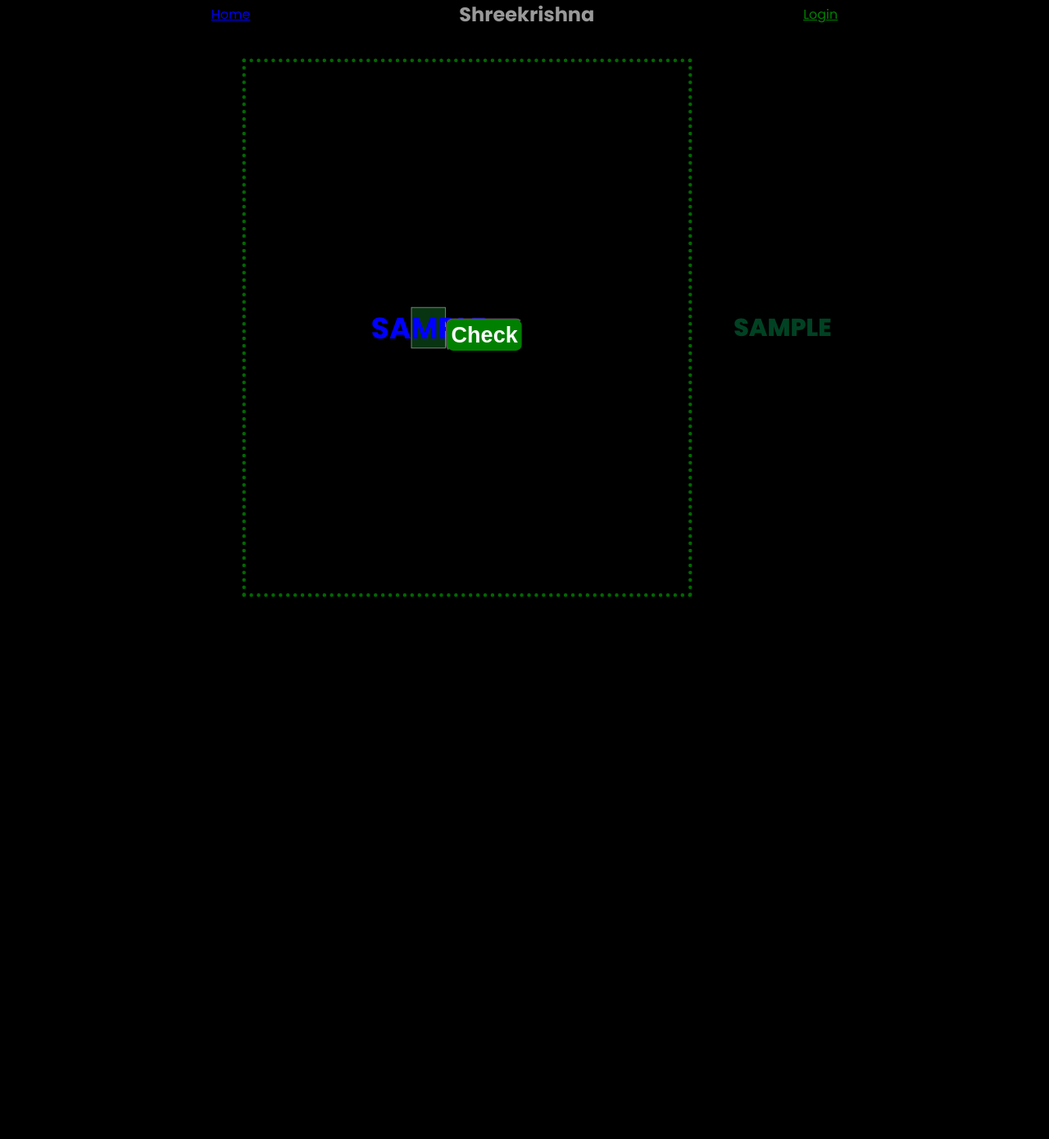
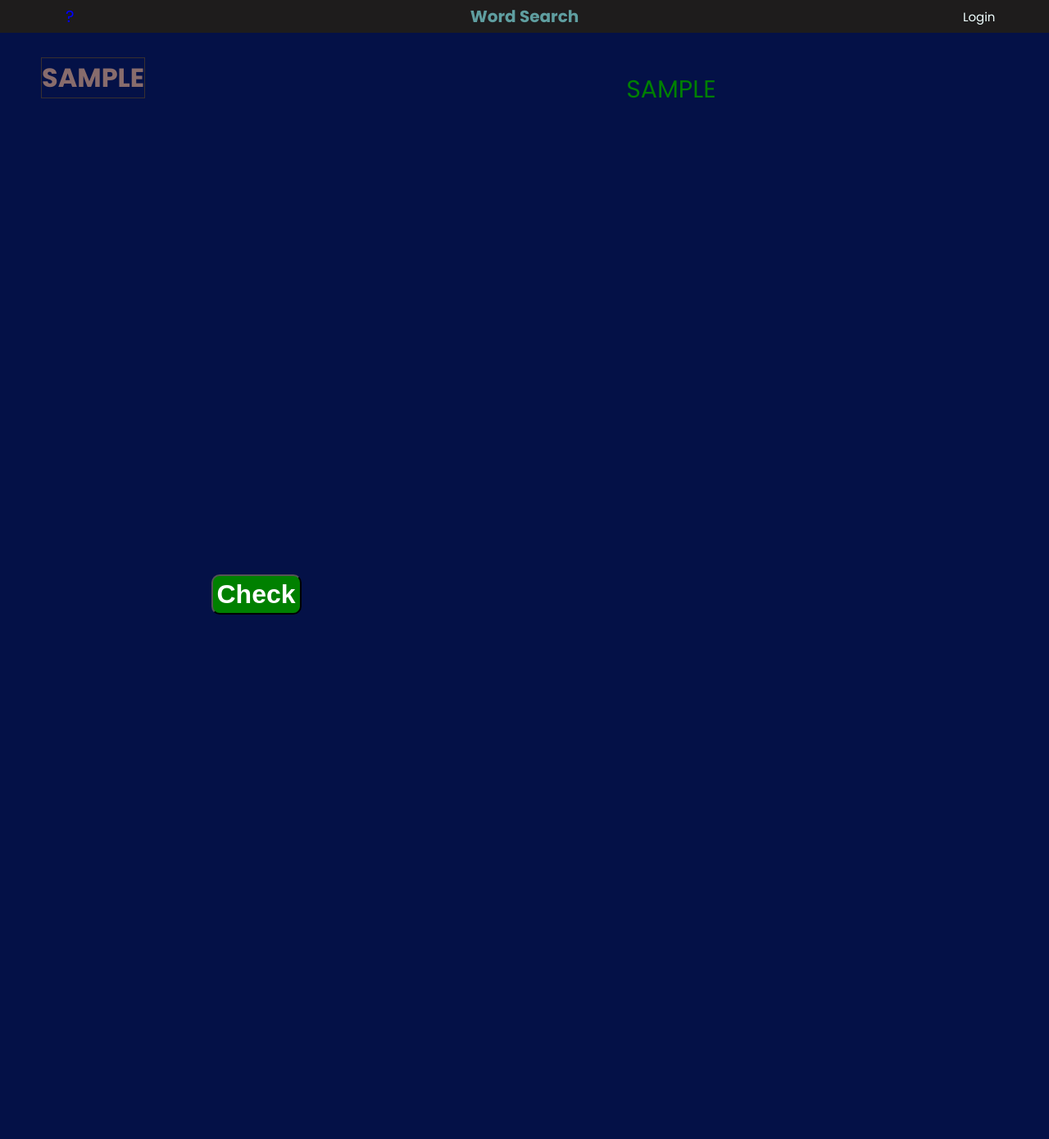
Before and after one commit to ravibalebilalu/puzzle_world, a Django app: template puzzles/wordsearch/templates/home.html in a window 1280 px wide. Shown: the whole page at 82% size. Before the commit the page ends 729 px from the top, so only its background shows below. Run offline with Django 5.2, Linux system fonts and the light colour scheme; the template is opened without the code that fills it: values that come from a table or form of the project are taken from there, others are empty; tables that the repository leaves empty hold one stand-in row (values such as "Sample post").

Commit message:
add grid layout

```diff
--- a/puzzles/wordsearch/static/style.css
+++ b/puzzles/wordsearch/static/style.css
@@ -7,174 +7,232 @@
 
 body {
     width: 100vw;
-    background-color: #000;
+    height: 100vh;
+     background-color: rgb(4, 17, 71);
     flex-direction: column;
     color: #999;
     font-family: 'Poppins', sans-serif;
 }
-
-
-.flexbox{
+a {
+    text-decoration: none;
+    color: azure;
+}
+.flex-center {
     display: flex;
     justify-content: center;
     align-items: center;
 }
-.navs{
-         gap: 100%;
+/*  480px: Mobile landscape.
+    768px: Tablet portrait.
+    1024px: Small desktop or tablet landscape.
+    1280px: Medium desktop.
+    1200px: Large laptops and desktops.
+    1441px and up: Extra-large desktops. */
+
+/* ***********************************************   NAVABAR ************************* */
+
+.navbar {
+    height: 40px;
+    width: 100%;
+    background-color: #1e1c1c;
+    display: none;
+    grid-template-columns: repeat(3, 1fr);
+    grid-template-rows: repeat(1, 1fr);
+    justify-items: center;
+    align-items: center;
 }
-.user a:nth-child(1){
+.hamberger {
+    display: grid;
+    justify-items: end;
+    padding-right: 20px;
+    font-size: 25px;
+    font-weight: bold;
+    background-color: #1e1c1c;
+    color: rgb(142, 138, 121);
+    transition: color 0.3s ease;
+}
+#ham {
+    display: none;
+}
+
+.hamberger:hover {
     color: green;
 }
-.user a:nth-child(2){
-    color: red;
+.mainbox:has(#ham:checked) .navbar {
+    display: grid;
+    position: absolute;
+    transform: scaleX(0.7);
+    transition: transform 1s;
 }
-.masterbox{
-    flex-direction: row;
-      gap: 20px;
+ul {
+    list-style: none;
+}
+li {
+    opacity: 1;
+
+    font-size: 15px;
+    color: rgb(253, 255, 253);
+
+    padding: 0px 5px;
 }
 
-.mainbox{
-  padding: 10px 0px;
+.user {
+    font-size: 20px;
+    color: blue;
+}
+.title {
+    font-size: 20px;
+    font-weight: bold;
+    color: cadetblue;
+}
+.links {
+}
 
-    flex-wrap: wrap;
-    transform: scale(.9);
+/******************************************************* puzzlebox ********************************/
 
+.puzzlebox {
+    background-color: rgb(4, 17, 71);
+    display: grid;
+    grid-template-rows: repeat(12, 1fr);
+    grid-template-columns: repeat(12, 1fr);
+    gap: 30px;
 }
-.main-anim{
-animation: mainbox-border 2s linear infinite;
-    transition: border .3s;
+
+.playground {
+    display: grid;
+    grid-row: 2/9;
+    grid-column: 2/11;
+
+
+    background-color: transparent;
 }
-@keyframes mainbox-border{
-    50%{
-        border-color: green;
-    border-style: dotted;
+
+.wordlist {
+    grid-row: 10/12;
+    grid-column: 2/11;
+
+    display: grid;
+    grid-template-columns: repeat(3, 1fr);
+    grid-template-rows: repeat(4, 1fr);
+    justify-items: start;
+    align-items: center;
+}
+/*******************************form ***********************/
+.charinput {
+    display: none;
+}
+
+label {
+    border: 1px solid rgb(56, 48, 48);
+    color: green;
+
+    font-weight: bold;
+    font-size: 1rem;
+    transition: background-color 0.2s, font-size 0.3s;
+}
+label:hover {
+    background-color: #455667;
+    color: white;
+}
+
+.container {
+    height: 100%;
+    display: grid;
+    grid-template-columns: repeat(12, 1fr);
+    grid-template-rows: repeat(12, 1fr);
+    justify-items: stretch;
+    align-items: stretch;
+    position: relative;
+}
+ button {
+    position: absolute;
+    bottom: -50px;
+    left: 50%;
+    transform: translateX(-50%);
+    padding: 4px 5px;
+    background-color: green;
+    border-radius: 10px;
+    font-size: 1rem;
+    color: white;
+    font-weight: bold;
+    transition: background-color 0.3s, font-size 0.3s;
+}
+
+
+.word{
+font-size: 1.1rem;
+color: rgb(255, 255, 255);
+}
+
+@media (min-width: 768px) {
+    .hamberger {
+        display: none;
+    }
+    .navbar {
+        display: grid;
+        align-content: space-evenly;
+        justify-content: space-evenly;
+        gap: 30%;
+    }
+    ul {
+        display: flex;
+    }
+    .playground {
+        grid-row: 2/10;
+        grid-column: 2/10;
+    }
+
+    .wordlist {
+        grid-row: 10/12;
+        grid-column: 2/10;
+        margin-top: 1rem;
+    }
+    label {
+        font-size: 1.5rem;
+    }
+    button {
+        bottom: -40px;
+         font-size: 1rem;
+
+    }
+    .word{
+        font-size: 1.3rem;
     }
 }
 
-.container{
-      height: 700px;
-    width: 600px;
-    flex-wrap: wrap;
+@media (min-width: 1024px) {
+    .navbar {
+        display: grid;
+        align-content: space-evenly;
+        justify-content: space-evenly;
+        gap: 30%;
+    }
+    .playground {
+        grid-row: 1/7;
+        grid-column: 1/7;
+        padding: 30px 50px;
+    }
 
-}
+    .wordlist {
+        grid-row: 1/6;
+        grid-column: 8/11;
+        grid-template-columns: repeat(1, 1fr);
+    grid-template-rows: repeat(10, 1fr);
+    padding: 30px 0px;
+    }
+    .container {
+        justify-items: stretch;
+        align-items: stretch;
+    }
+    label {
+        font-size: 2rem;
+    }
+    button {
+        bottom: -80px;
 
-label{
-    border: 1px solid gray;
-    color: green;
-    height: 54px;
-    width: 45px;
-     font-weight: bold;
-     font-size: 40px;
-     transition: background-color .2s,font-size .3s;
-}
-label:hover{
-    background-color: #455667;
-    font-size: 43px;
-}
-
-.charinput{
-   display: none;
-}
-
- button{
-    padding: 4px 5px;
-    background-color: green;
-    border-radius: 10px;
-    font-size: 30px;
-    color: white;
-    font-weight: bold;
-    margin-top: 20px;
-    transition:  background-color .3s,font-size .3s;
- }
- button:hover{
-    background-color: rgb(39, 95, 39);
-     color: #0ff;
-
- }
-
- .words{
-    flex-direction: column;
-
-}
-.word{
-
-    font-size:30px;
-    font-weight: 800;
-    color: yellow;
-
-    text-align: center;
-
-
-}
-
-
-
-.start-form{
- opacity: 1;
-    position: absolute;
-
-}
-.start {
-    padding: 20px;
-    border: 5px dotted blue;
-    box-shadow: 30px 30px 100px ,-30px -30px 100px #0ff;
-}
-
-.hidden{
-    display: none;
-}
- .start-button{
-    padding: 50px;
-    box-shadow: 40px 40px 100px gray,-40px -40px 100px gray;
-    font-weight: bold;
- }
-
-
-
-
-
- @media screen and (max-width:600px){
-    h2{
-        font-size: 20px;
+        font-size: 2rem;
     }
-    .masterbox{
-        flex-direction: column;
-         margin: -140px 10px;
-    }
-    .mainbox{
-        transform: scale(.6);
-        margin: 0px;
-    }
-    .words{
-        margin-top: -50px;
-        flex-direction: row;
-        flex-wrap: wrap;
-        transform: scale(.5);
-
-    }
-    .word{
-    width: 200px;
-}
- }
-
-  @media screen and (max-width:1000px){
-    h2{
+      .word{
         font-size: 30px;
     }
-    .masterbox{
-
-        margin-top: -70px;
-        gap: 0px;
-    }
-    .mainbox{
-        transform: scale(.8);
-        margin: 0px;
-    }
-    .words{
-transform: scale(.8);
-    }
-      .word{
-    width: 200px;
 }
-
- }
--- a/puzzles/wordsearch/templates/home.html
+++ b/puzzles/wordsearch/templates/home.html
@@ -1,32 +1,38 @@
 {% load static %}
+
 <!DOCTYPE html>
 <html lang="en">
     <head>
         <meta charset="UTF-8" />
         <meta name="viewport" content="width=device-width, initial-scale=1.0" />
-        <title>wordsearch</title>
-        <link rel="stylesheet" href="{% static 'style.css'%}" />
+        <title>Word Search</title>
+        <link rel="stylesheet" href="{% static 'style.css' %}" />
     </head>
-    <body class="flexbox">
-        <div class="navs flexbox">
-           <a href="{% url 'user'%}">Home</a>
-            <h2>Shreekrishna</h2>
-            <div class="user flexbox">
+    <body>
+        <div class="mainbox">
+            <div class="navbar">
+                <div class="items flex-center user">
+                    {% if user.is_authenticated %}{{ user | upper}} {% else %} ?
+                    {% endif %}
+                </div>
+                <div class="items flex-center title">Word Search</div>
+                <div class="items flex-center links">
+                    <ul>
                         {% if user.is_authenticated %}
-  <p style="width: 200px; font-size: 20px;">Welcome, {{ user.username }}!</p>
-  <a href="{% url 'logout' %}">Logout</a>
+                        <li><a href="{% url 'logout' %}">Logout</a></li>
                         {% else %}
-  <a href="{% url 'login' %}">Login</a>
+                        <li><a href="{% url 'login' %}">Login</a></li>
                         {% endif %}
-
+                    </ul>
                 </div>
             </div>
+            <input type="checkbox" name="ham" id="ham" />
+            <label for="ham" class="hamberger">&#8803;</label>
 
-        <div class="masterbox flexbox">
-            <div class="mainbox flexbox {% if puzzle.inProgress %} main-anim {% else %} '' {% endif %}"
-            style="border :5px dotted #004500  "
-            >
-                <form class="container flexbox" method="POST">
+            <div class="puzzlebox">
+                <!----------------------------------------------------plaground---------------------------->
+                <div class="playground">
+                    <form class="container" method="POST">
                         {% csrf_token %} {% for char in chars %}
 
                         <input
@@ -38,31 +44,30 @@
                         />
                         <label
                             for="id{{char.index}}"
-                        class="char{{char.index}} flexbox"
-                        style="color:{% if char.char_checked %} blue {% else %} green {% endif %};
-                background-color:{% if char.char_checked %}  #093412 {% else %} transperent {% endif %}
+                            class="char{{char.index}} flex-center"
+                            style="color:{% if char.char_checked %}rgb(136, 108, 108)  {% else %} green {% endif %};
+
                 "
                             >{{char | upper}}</label
                         >
 
                         {% endfor %}
-                    <button type="submit"> {% if puzzle.inProgress %}  Check{% else %} Start New {% endif %} </button>
+                        <button type="submit">
+                            {% if puzzle.inProgress %} Check{% else %} Start New
+                            {% endif %}
+                        </button>
                     </form>
                 </div>
-            <div class="words flexbox">
+
+                <!-----------------------------------palyground-------------------------------------->
+                <div class="wordlist">
                     {% for word in words %}
-                <p
-                    class="word"
-                    style="color:{% if word.word_checked%} #004223{% else  %} #420023 {% endif %}"
-                >
-                    {{word.word | upper}}
-                </p>
+                    <div class="word"
+                    style="color:{% if word.word_checked %} green {%  else  %} white {% endif %}"
+                    >{{word | upper}}</div>
                     {% endfor %}
                 </div>
-
-
-
-
+            </div>
         </div>
         <script src="{% static 'wordsearch/script.js' %}"></script>
     </body>
--- a/puzzles/wordsearch/views.py
+++ b/puzzles/wordsearch/views.py
@@ -64,5 +64,5 @@ def home(request):
         "words": words,
         "chars": chars,
     }
-
+    print(puzzle)
     return render(request, "home.html", context)
```
Also changed, not shown: 2 other files. Lines whose indentation alone changed are shown as unchanged.
